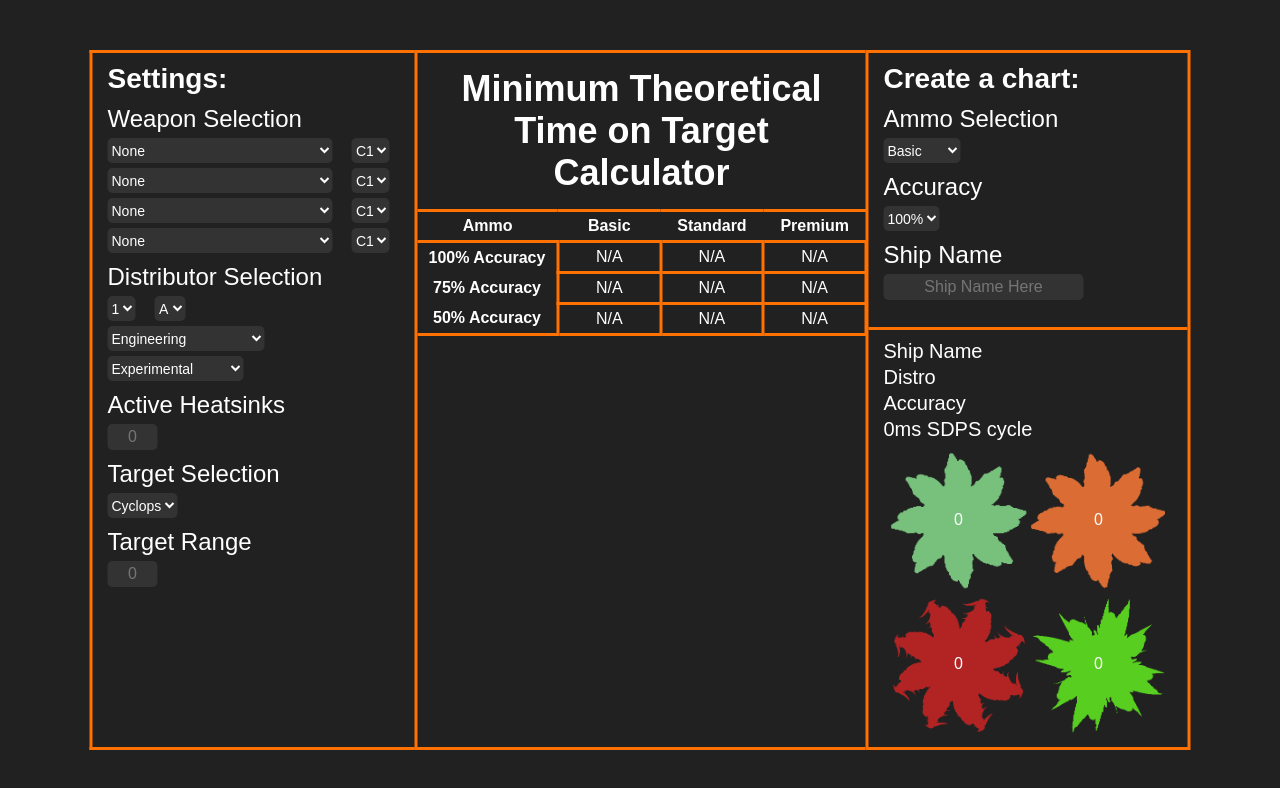
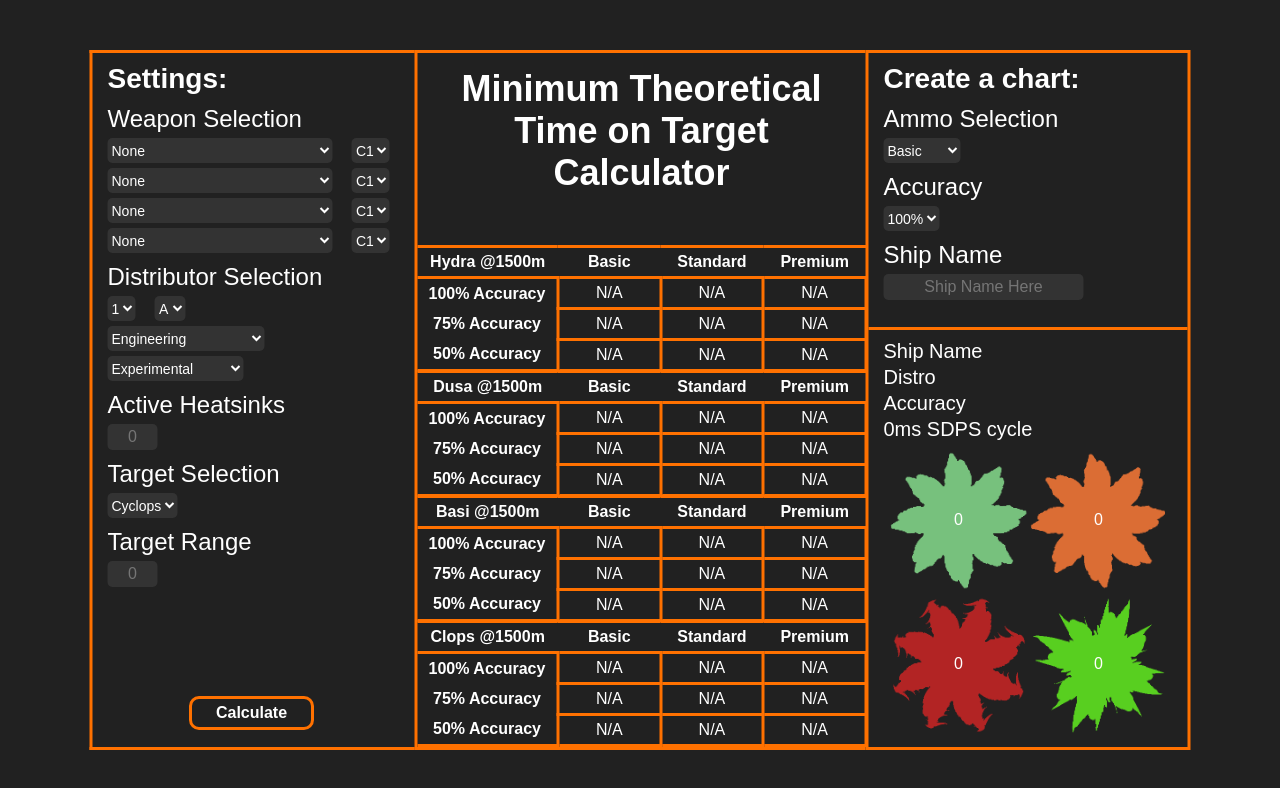
Before and after one commit to Th3-Hero/AX-MTToT-Calculator, a Svelte app: page / in a window 1280 px wide. Shown: the top 788 px of the page. Built offline with nearby package versions, Linux system fonts and the light colour scheme.

Commit message:
Work on UI V2
-Added 4 tables
-Added Button styling
-Work still needs to be done on tables

```diff
--- a/src/App.svelte
+++ b/src/App.svelte
@@ -6,6 +6,7 @@
 	import InfoTable from './components/InfoTable.svelte'
 	import CreateChartSlector from './components/CreateChartSelection.svelte'
 	import CreateChart from './components/CreateChart.svelte'
+	function testButton() {console.log("Click!")}
 </script>
 
 <main>
@@ -61,9 +62,9 @@
 				<input type="text" id="range" class="text-input small-text-input" placeholder="0">
 			</div>
 
-			<!-- <div>
-				<button on:click={calculateMain()}>Calculate</button>
-			</div> -->
+			<div>
+				<button class="custom-button" on:click={testButton}>Calculate</button>
+			</div>
 
 		</weapon-inputs>
 
@@ -89,7 +90,6 @@
 
 			<CreateChart/>
 
-
 		</chart-display>
 
 	</grid>
@@ -99,10 +99,27 @@
 
 	.main-title-wrap {
 		margin-top: 15px;
-		margin-bottom: 15px;
+		margin-bottom: 53px;
 		text-align: center;
 		font-size: 36px;
 		font-weight: bold;
 	}
 
+	.custom-button {
+		left: 162px;
+		bottom: 20px;
+		width: 125px;
+		padding: 5px 5px;
+		position: absolute;
+		transform: translate(-50%, 0%);
+		background: none;
+		color: white;
+		border: 3px solid #ff7100;
+		border-radius: 10px;
+		text-align: center;
+		font-size: 16px;
+		font-weight: bold;
+		cursor: pointer;
+	}
+
 </style>
--- a/src/components/InfoTable.svelte
+++ b/src/components/InfoTable.svelte
@@ -1,7 +1,94 @@
 <div>
     <table class="data-table">
         <tr class="table-row">
-            <th class="table-header-top table-header-end">Ammo</th>
+            <th class="table-header-top table-header-end">Hydra @1500m</th>
+            <th class="table-header-top">Basic</th>
+            <th class="table-header-top">Standard</th>
+            <th class="table-header-top">Premium</th>
+        </tr>
+        <tr class="table-row">
+            <th class="table-header-side">100% Accuracy</th>
+            <td class="table-info" id="100Basic">N/A</td>
+            <td class="table-info" id="100Std">N/A</td>
+            <td class="table-info" id="100Prem">N/A</td>
+        </tr>
+        <tr class="table-row">
+            <th class="table-header-side">75% Accuracy</th>
+            <td class="table-info" id="75Basic">N/A</td>
+            <td class="table-info" id="75Std">N/A</td>
+            <td class="table-info" id="75Prem">N/A</td>
+        </tr>
+        <tr class="table-row">
+            <th class="table-header-side table-header-end">50% Accuracy</th>
+            <td class="table-info" id="50Basic">N/A</td>
+            <td class="table-info" id="50Std">N/A</td>
+            <td class="table-info" id="50Prem">N/A</td>
+        </tr>
+    </table>
+</div>
+
+<div>
+    <table class="data-table">
+        <tr class="table-row">
+            <th class="table-header-top table-header-end">Dusa @1500m</th>
+            <th class="table-header-top">Basic</th>
+            <th class="table-header-top">Standard</th>
+            <th class="table-header-top">Premium</th>
+        </tr>
+        <tr class="table-row">
+            <th class="table-header-side">100% Accuracy</th>
+            <td class="table-info" id="100Basic">N/A</td>
+            <td class="table-info" id="100Std">N/A</td>
+            <td class="table-info" id="100Prem">N/A</td>
+        </tr>
+        <tr class="table-row">
+            <th class="table-header-side">75% Accuracy</th>
+            <td class="table-info" id="75Basic">N/A</td>
+            <td class="table-info" id="75Std">N/A</td>
+            <td class="table-info" id="75Prem">N/A</td>
+        </tr>
+        <tr class="table-row">
+            <th class="table-header-side table-header-end">50% Accuracy</th>
+            <td class="table-info" id="50Basic">N/A</td>
+            <td class="table-info" id="50Std">N/A</td>
+            <td class="table-info" id="50Prem">N/A</td>
+        </tr>
+    </table>
+</div>
+
+<div>
+    <table class="data-table">
+        <tr class="table-row">
+            <th class="table-header-top table-header-end">Basi @1500m</th>
+            <th class="table-header-top">Basic</th>
+            <th class="table-header-top">Standard</th>
+            <th class="table-header-top">Premium</th>
+        </tr>
+        <tr class="table-row">
+            <th class="table-header-side">100% Accuracy</th>
+            <td class="table-info" id="100Basic">N/A</td>
+            <td class="table-info" id="100Std">N/A</td>
+            <td class="table-info" id="100Prem">N/A</td>
+        </tr>
+        <tr class="table-row">
+            <th class="table-header-side">75% Accuracy</th>
+            <td class="table-info" id="75Basic">N/A</td>
+            <td class="table-info" id="75Std">N/A</td>
+            <td class="table-info" id="75Prem">N/A</td>
+        </tr>
+        <tr class="table-row">
+            <th class="table-header-side table-header-end">50% Accuracy</th>
+            <td class="table-info" id="50Basic">N/A</td>
+            <td class="table-info" id="50Std">N/A</td>
+            <td class="table-info" id="50Prem">N/A</td>
+        </tr>
+    </table>
+</div>
+
+<div>
+    <table class="data-table">
+        <tr class="table-row">
+            <th class="table-header-top table-header-end">Clops @1500m</th>
             <th class="table-header-top">Basic</th>
             <th class="table-header-top">Standard</th>
             <th class="table-header-top">Premium</th>
@@ -30,6 +117,7 @@
 <style>
     .data-table {
 		/* margin-top: 20px; */
+        margin-top: -2px;
 		width: 450px;
 		border-collapse: collapse;
 		border-spacing: 0px;
```
Also changed, not shown: public/global.css (+12 -0 lines).
